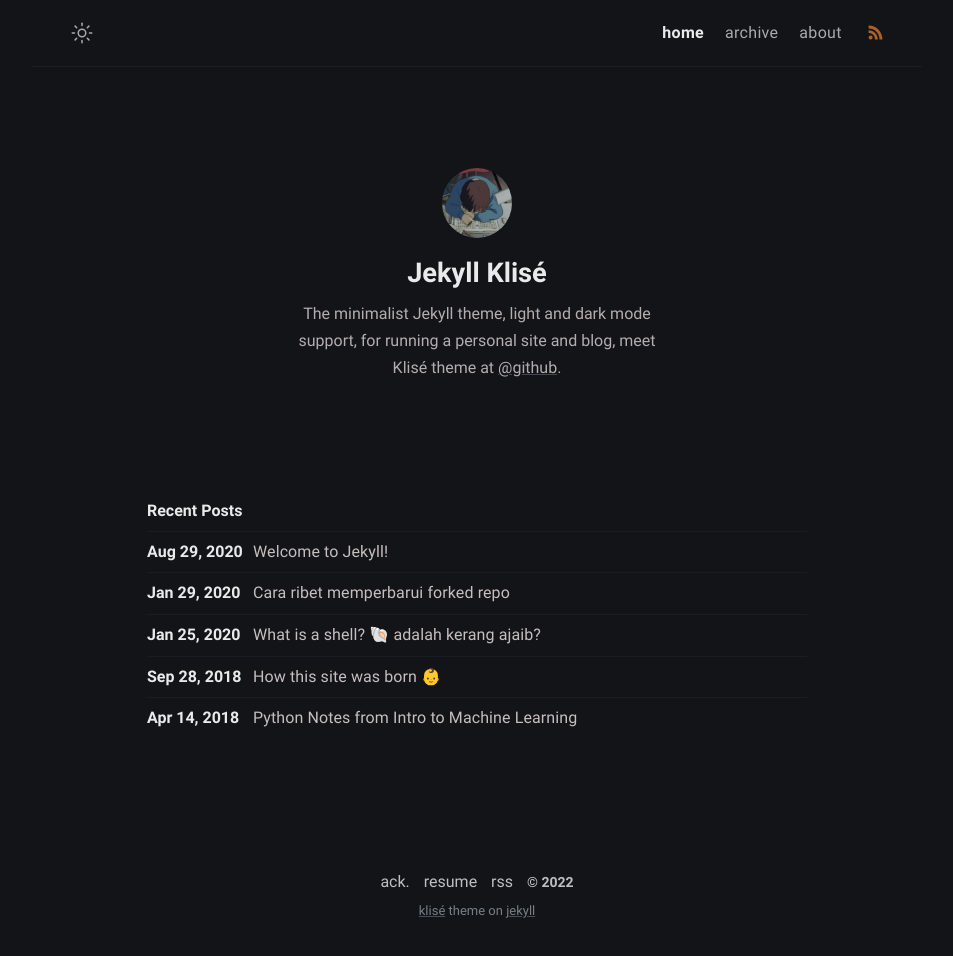
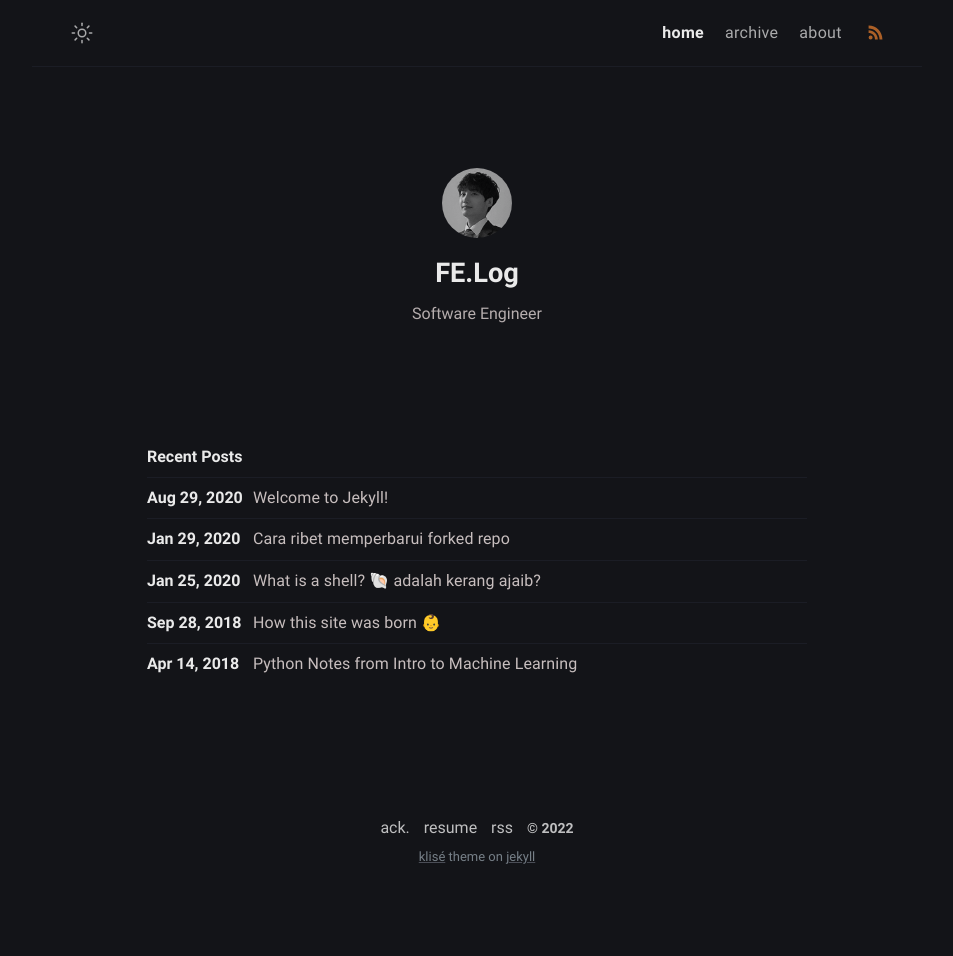
Before and after one commit to recordhouse/recordhouse.github.io, a Jekyll site: the page built from index.md, in a window 1280 px wide. Shown: the whole page, without its empty margins (163-1116 px from the left). Built offline with Jekyll 4.4.1, drawn with Linux system fonts in a browser that asks for light colours; after the commit the page ends 902 px from its top, so only the background shows below that.

Commit message:
블로그 설정

```diff
--- a/_config.yml
+++ b/_config.yml
@@ -1,8 +1,7 @@
 # Site settings
-title: Klise Theme # site title
+title: FE.Log # site title
 description: >- # site description
-  He's writing in Bahasa about web technology and experience as a journal
-  for documentation things that he learned, meet him <a href="https://github.com/piharpi" target="_blank" rel="noopener">@github</a>.
+  Software Engineer Blog
 lang: en-US # default lang
 timezone: Asia/Jakarta # set your timezone
 image: assets/img/ogp.png # This image used for Open Graph more info https://ogp.me/
@@ -11,19 +10,18 @@
 
 # Profile settings
 author:
-  name: Jekyll Klisé # author name
+  name: FE.Log # author name
   bio: >- # tell to the world
-    The minimalist Jekyll theme, light and dark mode support, for running a personal site and blog,
-    meet Klisé theme at <a href="https://github.com/piharpi/jekyll-klise" target="_blank" rel="noopener">@github</a>.
-  username: username # general username
-  github: github_username # github username
+    Software Engineer
+  username: Seongju Kang  # general username
+  github: recordboy # github username
   twitter: twitter_username # twitter username
   facebook: facebook_username # facebook username
   email: your-email@email.com # email adress
   avatar: /assets/img/avatar.jpg # change with your own avatar
 
 # URL settings
-url: "https://klise.now.sh" #
+url: "https://recordboy.github.io/" #
 baseurl:
 permalink: /:title/
 google_analytics: # leave it blank if not wish
```
Also changed, not shown: assets/img/avatar.jpg, assets/img/avatar_bak.jpg (added).
